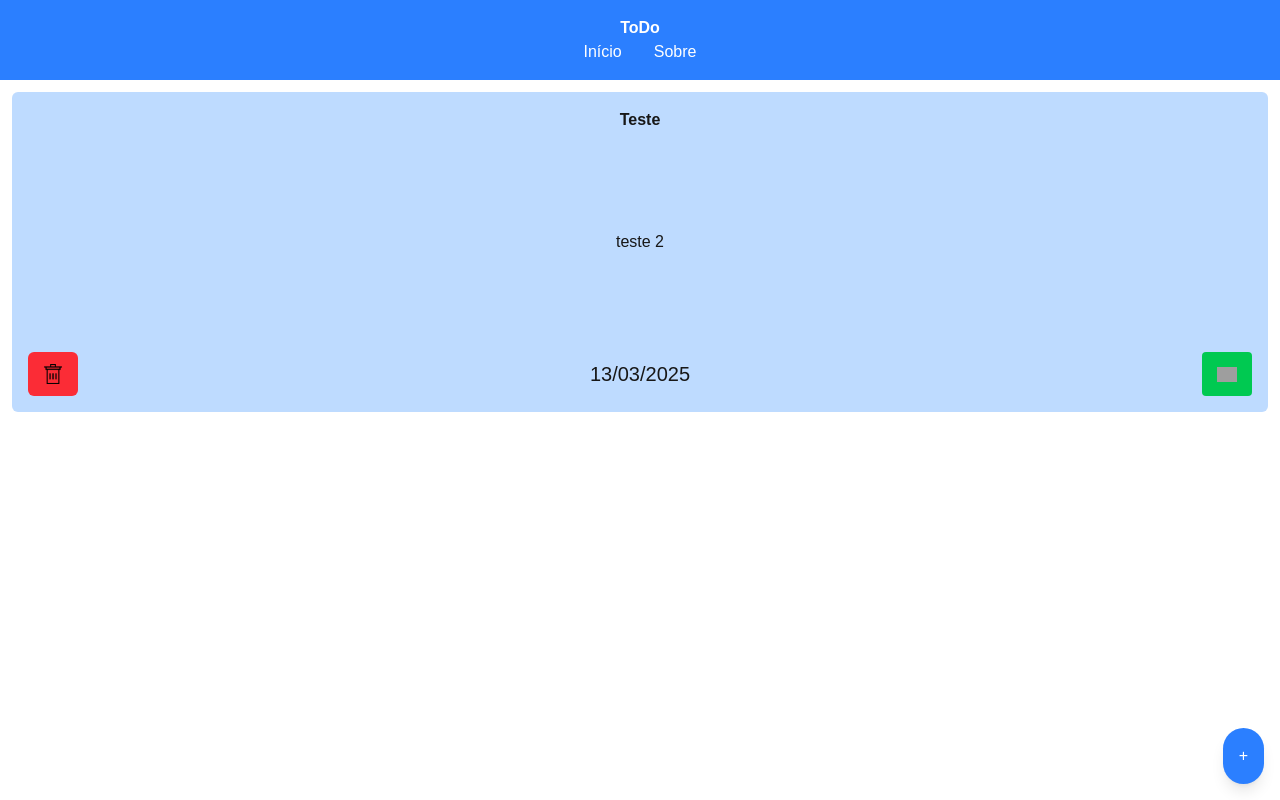
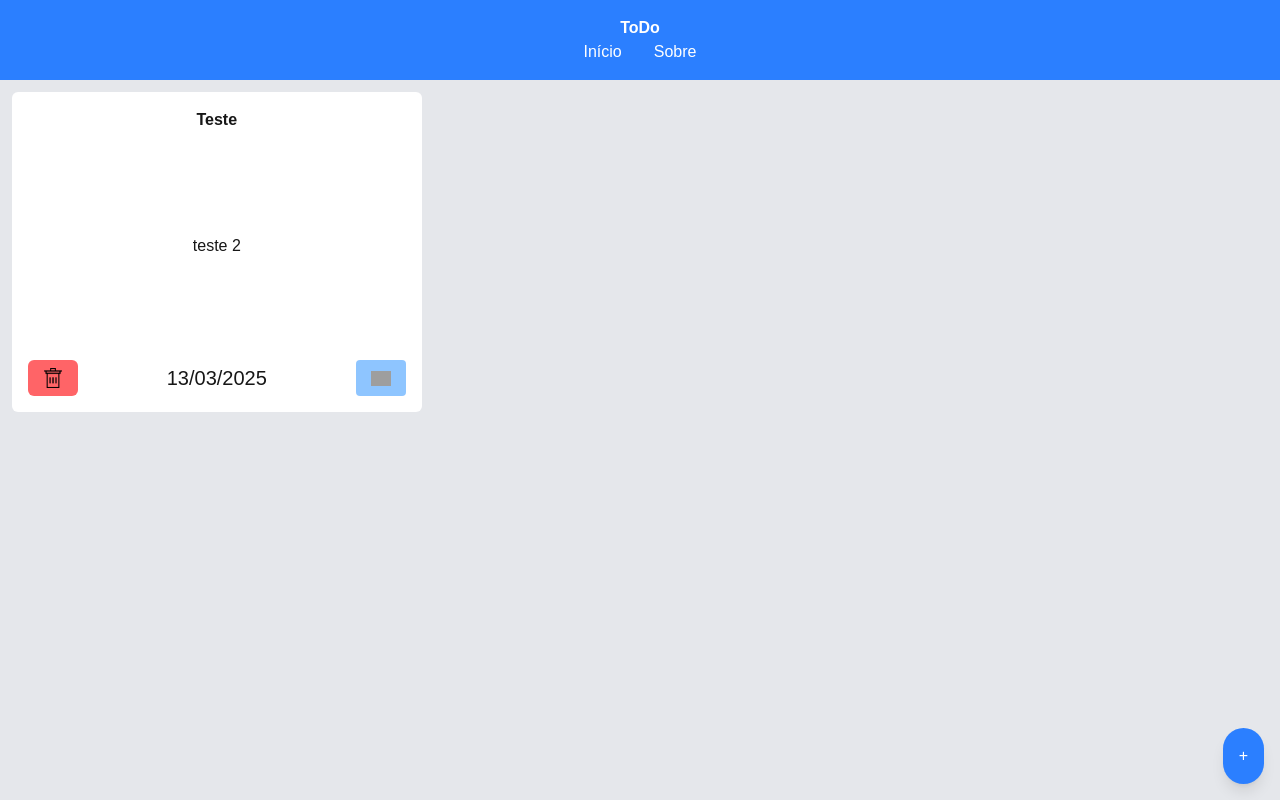
Before and after one commit to Bbaranoski/estudo, a Next.js app: page / in a window 1280 px wide. Built offline with nearby package versions, Linux system fonts and the light colour scheme; grey boxes are pictures that could not be loaded.

Commit message:
atualizando o layout da grid e mudando algumas cores

```diff
--- a/src/app/layout.tsx
+++ b/src/app/layout.tsx
@@ -28,7 +28,7 @@ export default function RootLayout({
     <html lang="en">
       <body className={`${geistSans.variable} ${geistMono.variable} flex flex-col min-h-screen`}>
         <Navbar />
-        <main className="flex flex-1 w-full">{children}</main>
+        <main className="flex flex-1 w-full bg-gray-200">{children}</main>
       </body>
     </html>
   );
--- a/src/app/page.tsx
+++ b/src/app/page.tsx
@@ -53,18 +53,28 @@ export default function Home() {
     setAberto(false)
     setErro("")
   }
+
+  const teste = 1
   return (
-    <div className="grid sm:grid-cols-[repeat(auto-fit,minmax(300px,1fr))] lg:grid-cols-[repeat(auto-fit,minmax(300px,1fr))] grid-rows-[repeat(auto-fit,minmax(200px,40vh))] w-full gap-3 p-3">
+    <div className={`grid w-full gap-3 p-3
+      sm:grid-cols-[repeat(auto-fit,minmax(300px,1fr))]
+      grid-rows-[repeat(auto-fit,minmax(200px,40vh))]
+      ${
+        lista.length <= 2
+        ? "lg:grid-cols-[repeat(auto-fit,minmax(300px,32vw))]"
+        : "lg:grid-cols-[repeat(auto-fit,minmax(300px,1fr))]"
+      }`}
+    >
 
       {lista.map((e, index) => (
-        <div key={index} className="bg-blue-200 flex flex-col items-center justify-between p-4 rounded-md min-h-[200px]">
+        <div key={index} className="bg-white flex flex-col items-center justify-between p-4 rounded-md min-h-[200px]">
           <h2 className="font-bold"
           >{e.titulo}</h2>
-          <p className="whitespace-pre-wrap break-words"
+          <p className="whitespace-pre-wrap break-words p-2"
           >{e.descricao}</p>
 
           <div className="flex justify-between w-full">
-            <button className="bg-red-500 hover:bg-red-600 text-white p-3 rounded-md min-w-[50px] flex items-center justify-center"
+            <button className="bg-red-400 hover:bg-red-500 text-white p-[8px] rounded-md min-w-[50px] flex items-center justify-center"
               onClick={() => {removeTodo(index)}}
             ><img
               src="/icons/trash.png"
@@ -74,7 +84,7 @@ export default function Home() {
             <p className="flex items-center justify-center text-xl"
             >{new Date(e.data).toLocaleDateString('pt-BR')}</p>
 
-            <button className="bg-green-500 hover:bg-green-600 text-white p-3 rounded min-w-[50px] flex items-center justify-center"
+            <button className="bg-blue-300 hover:bg-blue-400 text-white p-[8px] rounded min-w-[50px] flex items-center justify-center"
               onClick={() => {editaTodo(index)}}
             ><img
             src="/icons/pencil.png"
@@ -111,7 +121,7 @@ export default function Home() {
             />
 
             <div className="flex gap-2">
-              <button className="bg-red-500 hover:bg-red-600 text-white px-4 py-2 rounded"
+              <button className="bg-red-500 hover:bg-red-600 text-white p-[8px] rounded-md min-w-[50px] flex items-center justify-center"
                 onClick={() => {
                   setTodo({...todo, titulo: "", descricao: "", data: new Date().toISOString().split("T")[0]})
                   setAberto(false)
@@ -127,7 +137,7 @@ export default function Home() {
                 }}
               />
 
-              <button className="bg-green-500 hover:bg-green-600 text-white px-4 py-2 rounded"
+              <button className="bg-green-500 hover:bg-green-600 text-white p-[8px] rounded-md min-w-[50px] flex items-center justify-center"
                 onClick={() => {
                   if(edita.alterar == false) {
                     addTodo()
```
